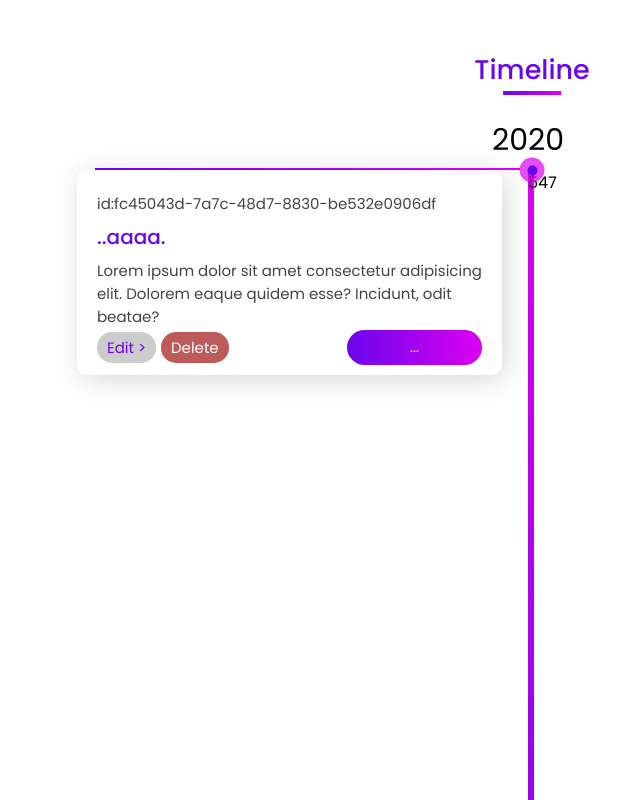
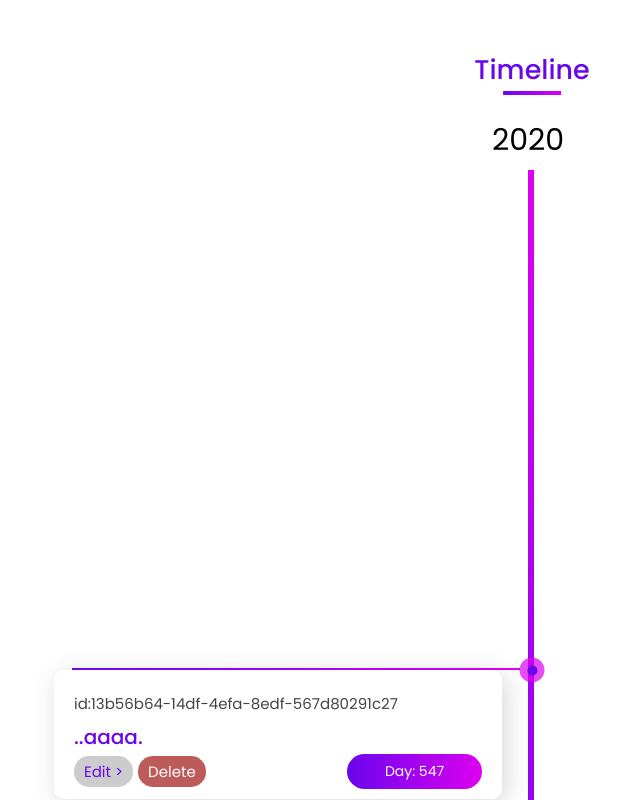
Before and after one commit to mieomieo/timeline, a React (Vite) app: page / in a window 1280 px wide. Both pictures are taken after a click on the element 639 px from the left and 670 px from the top of the page. Shown: the top 800 px of the page, without its empty margins (108-748 px from the left). Built offline with nearby package versions, Linux system fonts and the light colour scheme; a web font is replaced by a local one.

Commit message:
divived component

```diff
--- /dev/null
+++ b/src/components/NodeItem/NodeItem.tsx
@@ -0,0 +1,40 @@
+import { storage } from "../../fake.ts";
+import React, { useState } from "react";
+import styles from "../TimelineList/TimelineList.module.css";
+
+type NodeItemPropsType = {
+  id: string;
+  title: string;
+  content: string;
+  createAt: number;
+  handleDelete: (id: string) => void;
+  offsetY: number;
+};
+
+function NodeItem(props: NodeItemPropsType) {
+  return (
+    <>
+      <li  style={{ marginTop: `${props.offsetY}px` }}>
+        <div>
+        <p>id:{props.id}</p>
+        <h3 className={styles.title}>{props.title}</h3>
+        <p>{props.content}</p>
+        <a>Edit &gt;</a>
+        <a
+          onClick={() => props.handleDelete(props.id)}
+          // onClick={() => handleDelete(props.id)}
+          className={styles["delete-btn"]}
+        >
+          Delete
+        </a>
+        <span className={styles.circle}></span>
+        <span className={styles.line}></span>
+        <span className={styles.date}>Day: {props.createAt}</span>
+        </div>
+
+      </li>
+    </>
+  );
+}
+
+export default NodeItem;
--- a/src/components/TimelineList/TimelineList.module.css
+++ b/src/components/TimelineList/TimelineList.module.css
@@ -63,24 +63,28 @@
 }
 
 .container ul {
+    /* position: relative; */
     list-style: none;
 }
 
 .container ul li {
     width: 50%;
-    height: auto;
+    /* height: auto; */
     padding: 15px 20px;
     background-color: #fff;
-    margin-bottom: 30px;
     border-radius: 10px;
     box-shadow: 4px 4px 25px rgba(51, 51, 51, 0.192);
-    position: relative;
     z-index: 99;
+    position: absolute;
 }
 
+
 .container ul li:nth-child(odd) {
-    float: left;
-    clear: right;
+    left: 0;
+    transform: translateX(-30px);
+}
+.container ul li:nth-child(even) {
+    right: 0;
     transform: translateX(-30px);
 }
 
@@ -97,10 +101,6 @@
     clear: left;
     transform: translateX(30px);
 }
-
-/* .container ul li:nth-child(4) {
-    margin-bottom: 0;
-} */
 
 .container ul li .title {
     font-size: 20px;
--- a/src/components/TimelineList/TimelineList.tsx
+++ b/src/components/TimelineList/TimelineList.tsx
@@ -2,6 +2,8 @@ import styles from "./TimelineList.module.css";
 import { storage } from "../../fake.ts";
 import { useState, MouseEventHandler, useRef } from "react";
 import { v4 as uuidv4 } from "uuid";
+import NodeItem from '../NodeItem/NodeItem.tsx'
+
 
 type EventItem = {
   title: string;
@@ -13,59 +15,60 @@ type EventItem = {
 function TimelineList() {
   const listTmp: EventItem[] = [];
   const [listEventItem, setListEventItem] = useState(listTmp);
-  const timeLineRef = useRef<HTMLDivElement>(null);
-  const [date, setDate] = useState<number | undefined>();
   const [lists, setLists] = useState(storage);
   const [heightOfTimeLine, setHeightOfTimeLine] = useState(1000);
+
+  //useRef
+  const timeLineRef = useRef<HTMLDivElement>(null);
 
   const handleDelete = (id: string) => {
     const newArr = lists.filter((item) => item.id !== id);
     setLists([...newArr]);
   };
+  const handleChooseTimeline: MouseEventHandler<HTMLDivElement> = (e) => {
+    const topOfTimeLine:number | null = timeLineRef.current.getBoundingClientRect().top;
+    const y = e.clientY - topOfTimeLine;
+    console.log("clientY:",e.clientY);
+    console.log("Y:",y);
 
-  const handleChooseTimeline: MouseEventHandler<HTMLDivElement> = (e) => {
-    // const heightOfTimeLine:number | undefined = timeLineRef.current.getBoundingClientRect().height;
-    // console.log(heightOfTimeLine);
-    // setHeightOfTimeLine(heightOfTimeLine);
-    const heightOfTimeLine = 1000;
-    const logPercent = Math.floor(((e.pageY - 170) / heightOfTimeLine) * 100);
-    console.log("value: ", `${logPercent} %`);
+    const offSetHeightOfTarget = e.currentTarget.offsetHeight;
+    const logPercent = Math.floor(((y) / offSetHeightOfTarget) * 100);
+    // console.log("value: ", `${logPercent} %`);
     const day = Math.floor((1095 * logPercent) / 100);
-    setDate(day);
-    console.log("Day:", day);
-    setLists((prevLists) => [
-      ...prevLists,
+
+    console.log("offsetY:", y);
+    setLists((prev)=>[
+      ...prev,
       {
         id: uuidv4(),
         title: "..aaaa.",
         content:
-          "Lorem ipsum dolor sit amet consectetur adipisicing elit. Dolorem eaque quidem esse? Incidunt, odit beatae?",
-        createAt: "...",
+          "",
+        createAt:day,
+        offsetY:y
       },
-    ]);
+    ]
+    );
   };
-
-  const listItems = lists.map((list) => (
-    <li key={list.id}>
-      <p>id:{list.id}</p>
-      <h3 className={styles.title}>{list.title}</h3>
-      <p>{list.content}</p>
-      <a>Edit &gt;</a>
-      <a onClick={() => handleDelete(list.id)} className={styles["delete-btn"]}>
-        Delete
-      </a>
-      <span className={styles.circle}></span>
-      <span className={styles.line}></span>
-      <span className={styles.date}>{list.createAt}</span>
-    </li>
-  ));
 
   return (
     <>
       <div className={styles.main}>
         <h3 className={styles.heading}>Timeline</h3>
         <div className={styles.container}>
-          <ul>{listItems}</ul>
+          <ul>
+            {
+              lists.map((item)=>(
+                  <NodeItem  key={item.id}
+                  id={item.id}
+                  title={item.title}
+                  content={item.content}
+                  createAt={item.createAt}
+                  handleDelete={handleDelete}
+                  offsetY={item.offsetY}
+                  />
+              ))
+            }</ul>
           <div
             style={{ height: `${heightOfTimeLine}px` }}
             ref={timeLineRef}
@@ -73,7 +76,7 @@ function TimelineList() {
             className={styles.timeline}
           >
             <div className={styles.circleBottom}></div>
-            <div>{date}</div>
+            {/* <div>{date}</div> */}
           </div>
         </div>
       </div>
--- a/src/fake.ts
+++ b/src/fake.ts
@@ -1,4 +1,4 @@
-export const storage:{ id:string, title: string, content: string, createAt: string }[] = [
+export const storage:{ id:string, title: string, content: string, createAt: number, offsetY:number }[] = [
     // {   id:'0',
     //     title:'Front End Developer1',
     //     content:'Lorem ipsum dolor sit amet consectetur adipisicing elit. Dolorem eaque quidem esse? Incidunt, odit beatae?',
```
